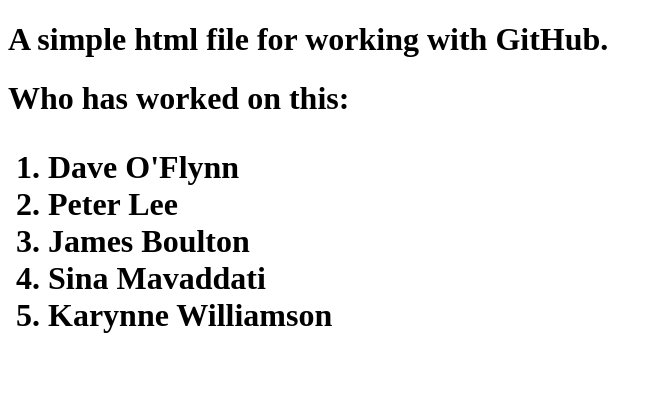
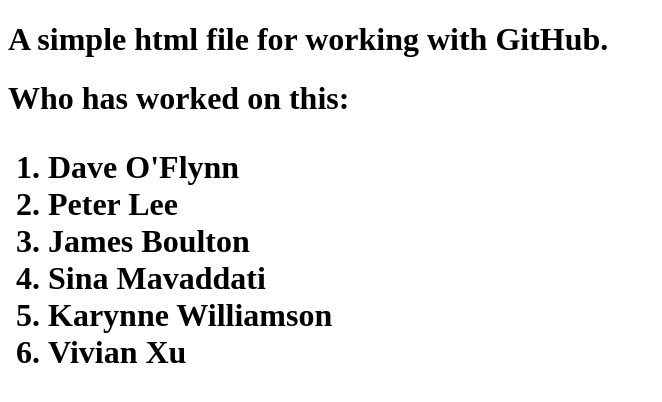
Before and after one commit to NSWPlanning/tutorial, a plain HTML site: page index.html in a window 1280 px wide. Shown: the whole page, without its empty margins (0-662 px from the left). Drawn offline with Linux system fonts and the light colour scheme.

Commit message:
Updated by Vivian

```diff
--- a/index.html
+++ b/index.html
@@ -12,6 +12,8 @@
     <li>James Boulton</li>
     <li>Sina Mavaddati</li>
     <li>Karynne Williamson</li>
+	<li>Vivian Xu</li>
+
   </ol>
 </body>
 </html>
```
